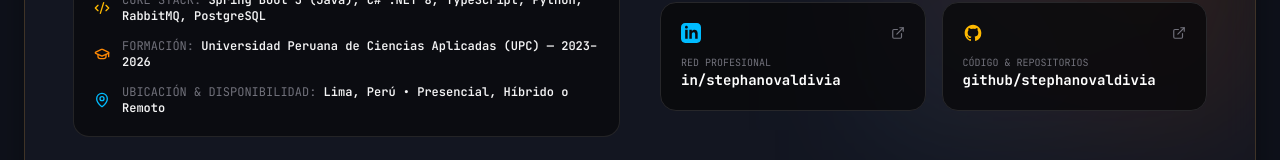
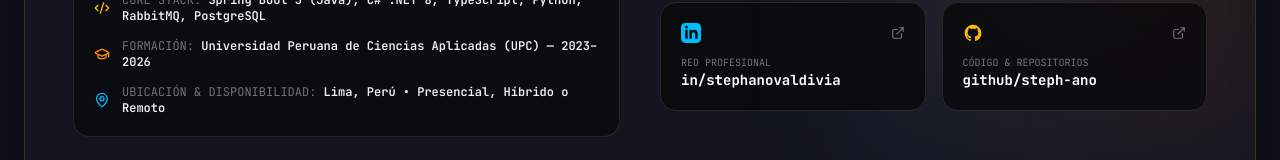
Before and after one commit to steph-ano/stephano-portfolio, a React (Vite) app in the folder frontend/: page / in a window 1280 px wide. Shown: the part 5660-5820 px from the top of the page. Built offline with nearby package versions, Linux system fonts and the light colour scheme; no server answers.

Commit message:
fix: update github profile urls to steph-ano

```diff
--- a/frontend/src/components/ContactSection.tsx
+++ b/frontend/src/components/ContactSection.tsx
@@ -245,7 +245,7 @@ export const ContactSection: React.FC = () => {
 
                 {/* GitHub */}
                 <a
-                  href="https://github.com/stephanovaldivia"
+                  href="https://github.com/steph-ano"
                   target="_blank"
                   rel="noreferrer"
                   onClick={() => sound.playClick()}
@@ -259,7 +259,7 @@ export const ContactSection: React.FC = () => {
                   <div>
                     <div className="text-[10px] font-mono text-zinc-500">CÓDIGO & REPOSITORIOS</div>
                     <div className="text-sm font-bold text-white font-mono group-hover:text-amber-300 transition-colors">
-                      github/stephanovaldivia
+                      github/steph-ano
                     </div>
                   </div>
                 </a>
--- a/frontend/src/components/Navbar.tsx
+++ b/frontend/src/components/Navbar.tsx
@@ -125,7 +125,7 @@ export const Navbar: React.FC = () => {
 
           {/* Social Links */}
           <a
-            href="https://github.com/stephanovaldivia"
+            href="https://github.com/steph-ano"
             target="_blank"
             rel="noreferrer"
             onMouseEnter={() => sound.playHover()}
```
Also changed, not shown: 1 other file (tests, documents, lock files or other folders).
